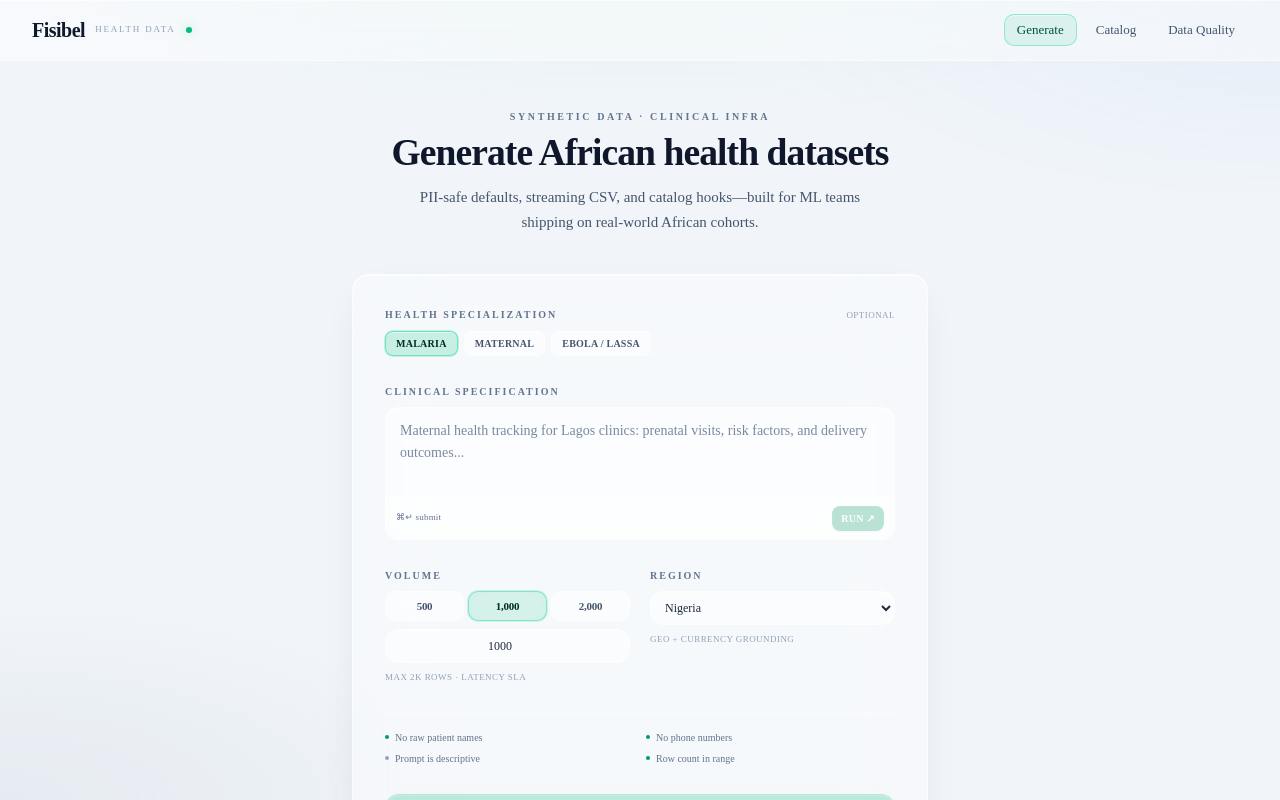
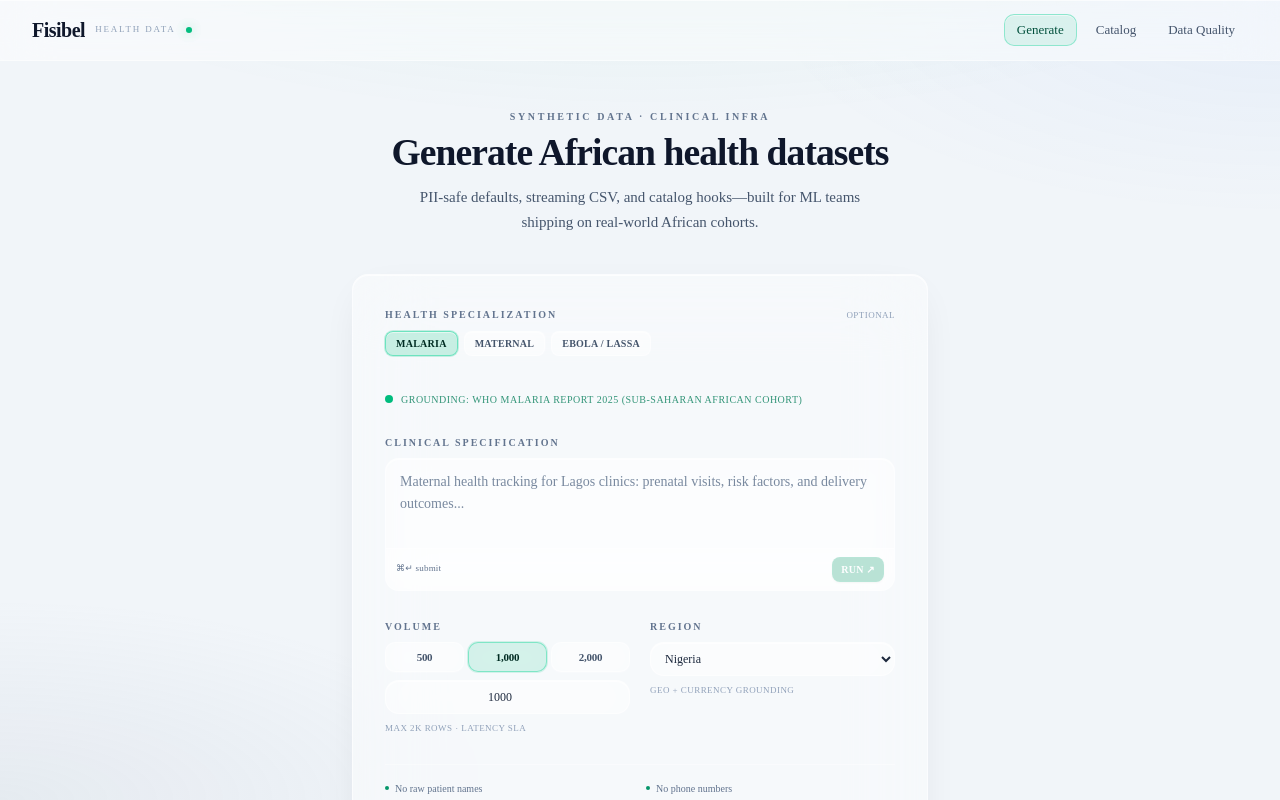
Before and after one commit to Valentinetemi/fisibel, a Next.js app: page /generate in a window 1280 px wide. Both pictures are taken after a click on the button "MALARIA". Shown: the top 800 px of the page. Built offline with nearby package versions, Linux system fonts and the light colour scheme.

Commit message:
Added grounding badges for each domain

```diff
--- a/components/GenerateInput.tsx
+++ b/components/GenerateInput.tsx
@@ -165,6 +165,19 @@ export function GenerateInput({
           })}
         </div>
       </div>
+      {domain && (
+  <div className="mt-2 flex items-center gap-2 animate-in fade-in slide-in-from-top-1 duration-300">
+    <div className="relative flex h-2 w-2">
+      <span className="animate-ping absolute inline-flex h-full w-full rounded-full bg-emerald-400 opacity-75"></span>
+      <span className="relative inline-flex rounded-full h-2 w-2 bg-emerald-500"></span>
+    </div>
+    <span className="text-[10px] font-medium text-emerald-700/80 uppercase tracking-wider">
+      {domain === 'malaria' && "Grounding: WHO Malaria Report 2025 (Sub-Saharan African Cohort)"}
+      {domain === 'maternal' && "Grounding: World Bank Maternal Health Data (Nigeria/Ghana Focus)"}
+      {domain === 'epidemic' && "Grounding: CDC Africa Infectious Disease Surveillance Patterns"}
+    </span>
+  </div>
+)}
 
       <div className="flex flex-col gap-2">
         <span className="text-[10px] font-semibold uppercase tracking-[0.2em] text-slate-500">
```
